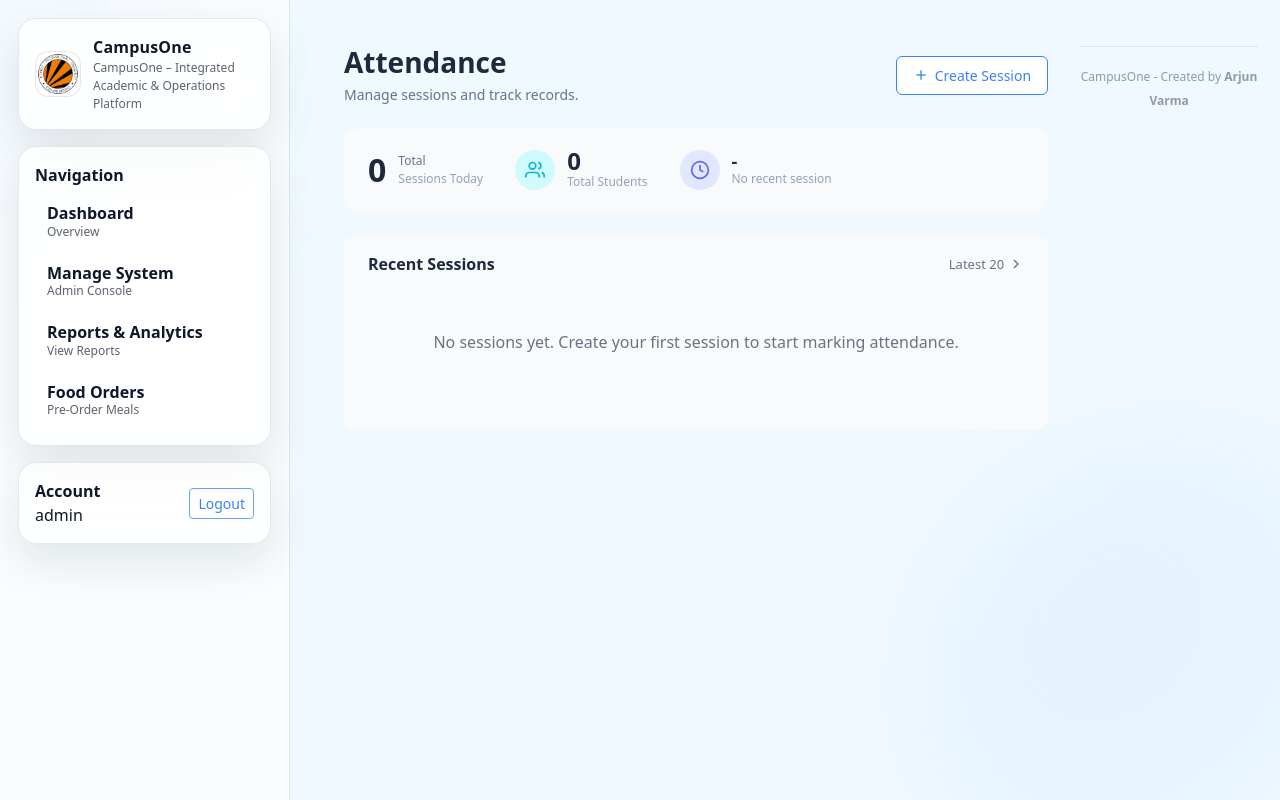
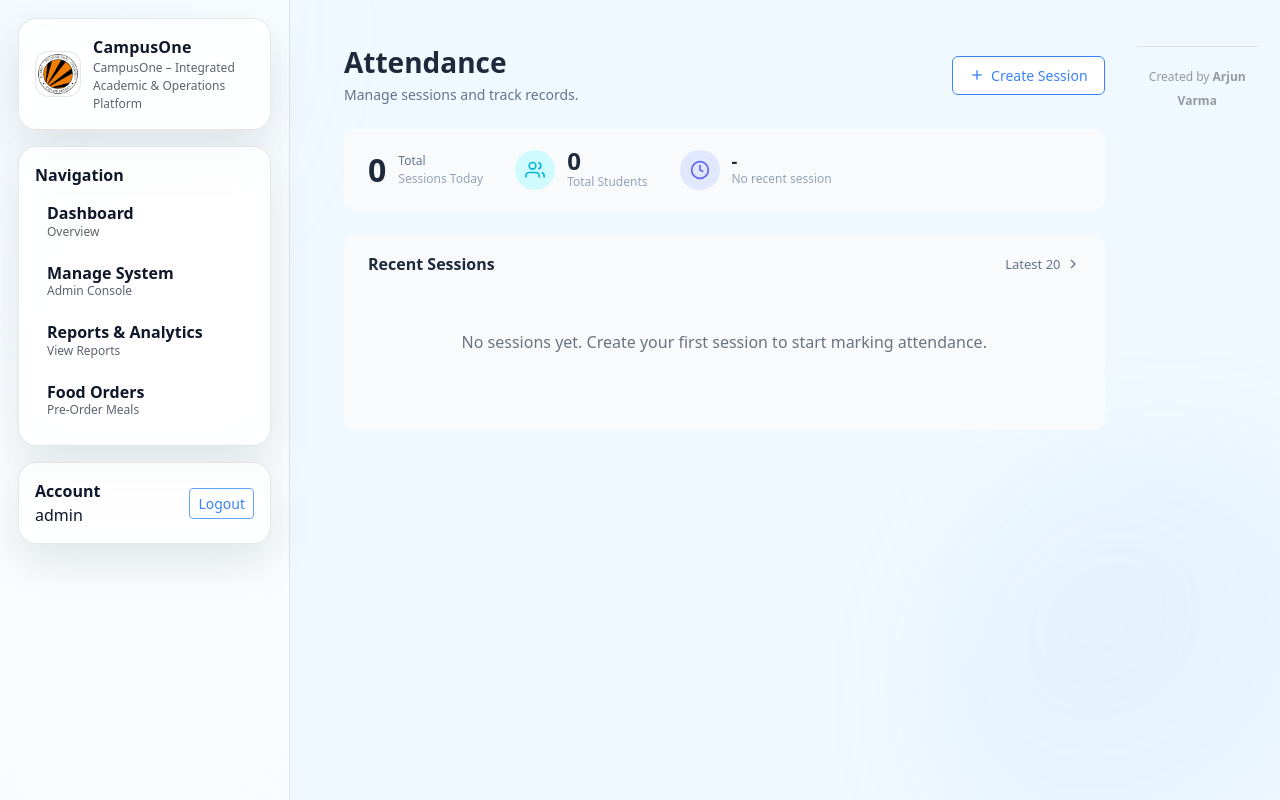
Before and after one commit to katariarjunvarma/CampusOne, a Django app: page /attendance/ in a window 1280 px wide. Run offline with Django 5.2, Linux system fonts and the light colour scheme; a user stored in the database is signed in; data comes from the database, SQL or seed files in the repository; data that the repository does not hold is empty.

Commit message:
fix: Simplify footer credit text

```diff
--- a/templates/base.html
+++ b/templates/base.html
@@ -231,7 +231,7 @@
       </div>
       <div class="text-center py-3 mt-4 border-top">
         <small class="text-muted" style="font-size: 12px; opacity: 0.6;">
-          CampusOne - Created by <strong>Arjun Varma</strong>
+          Created by <strong>Arjun Varma</strong>
         </small>
       </div>
     </main>
```
